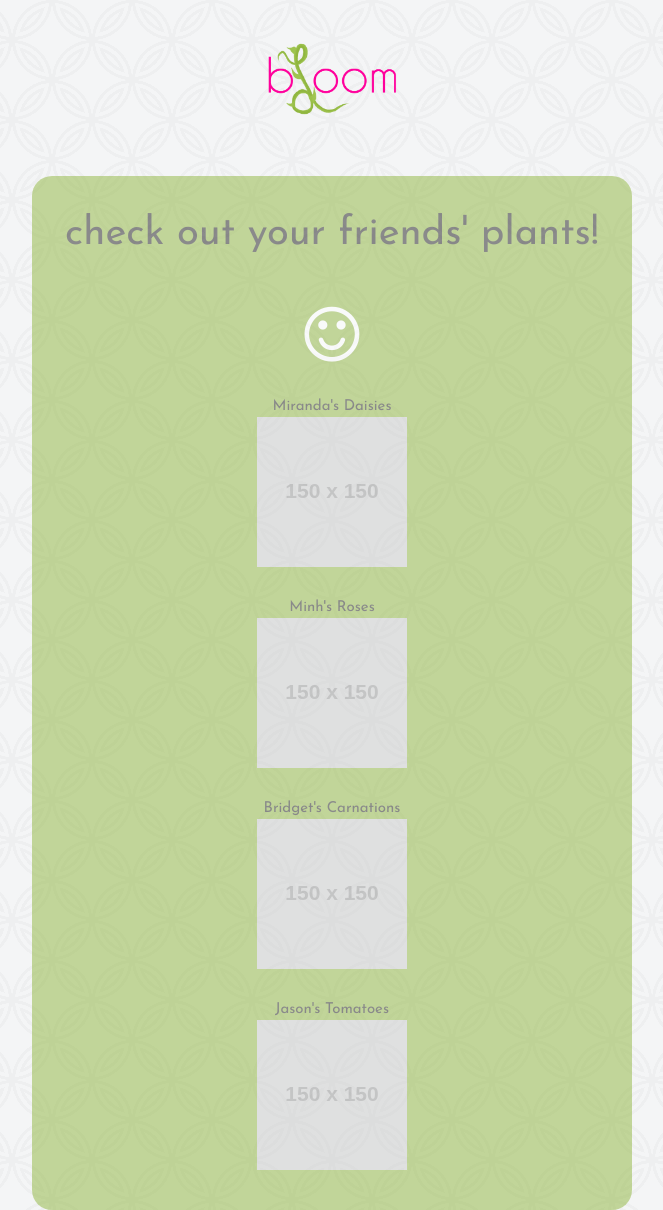
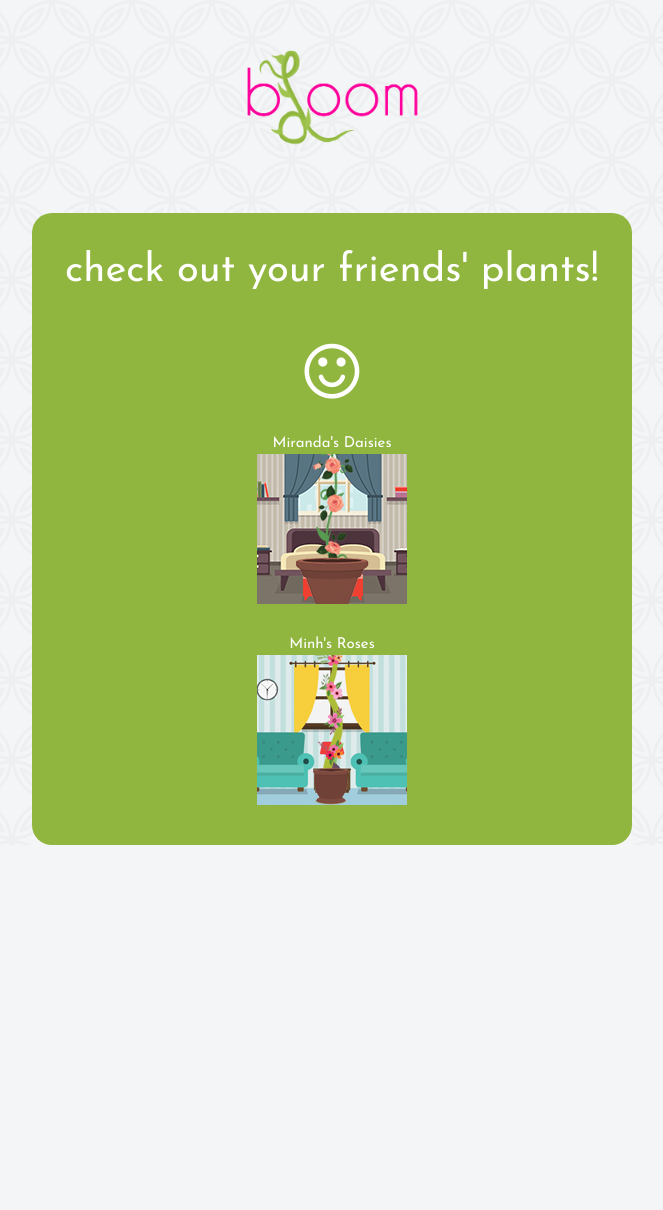
Before and after one commit to YeomansIII/bloom, a Django app: template bloom_django/templates/friends.html in a window 1280 px wide. Shown: the whole page, without its empty margins (308-971 px from the left). After the commit the page ends 845 px from the top, so only its background shows below. Run offline with Django 3.2, Linux system fonts and the light colour scheme; the template is opened without the code that fills it, so the values that code supplies are empty; grey boxes labelled with a size stand in for pictures from a placeholder-image service; parts of the project's set-up code (start-up, migrations or seed data) failed here and were passed over; some libraries are stand-ins or nearby versions.

Commit message:
Small changes to CSS

```diff
--- a/bloom_django/static/css/main.css
+++ b/bloom_django/static/css/main.css
@@ -103,6 +103,10 @@ body{
 .container{
     height: 50vh;
     margin-top: 15vh;
+}
+
+.white {
+    color: #fff;
 }
 
 /* Index Page */
@@ -261,7 +265,7 @@ i.mirrored{
 
 .container .title-logo img {
     margin-top: 23px;
-    width: 150px;
+    width: 200px;
     height: auto;
 }
 
@@ -478,7 +482,6 @@ i.mirrored{
     text-align: center;
     border-radius: 20px;
     background-color:#90b63f ;
-    opacity: 0.5;
     margin: 0 auto;
     position: relative;
     padding-bottom: 40px;
@@ -629,6 +632,10 @@ Modify as content requires.
     .watering-can {
         display: none;
     }
+
+    .container .title-logo img {
+        width: 150px;
+    }
 }
 
 @media print,
--- a/bloom_django/templates/friends.html
+++ b/bloom_django/templates/friends.html
@@ -21,17 +21,12 @@
             <div class="title-logo"><img src="../static/img/bloom.png"></div>
             <div class="hide-friends-scrollbar">
                 <div class="friends-box">
-                    <p>check out your friends' plants!</p>
+                    <p class="white">check out your friends' plants!</p>
                     <i style="margin:0 auto;width:10%;display:block;color:#fff;" class="fa fa-smile-o fa-4x"></i>
-                    <p style="margin:0;font-size:15px;">Miranda's Daisies</p>
-                    <img src="http://placehold.it/150x150" />
-                    <p style="margin:0; font-size:15px;">Minh's Roses</p>
-                    <img src="http://placehold.it/150x150" />
-                    <p style="margin:0;font-size:15px;">Bridget's Carnations</p>
-                    <img src="http://placehold.it/150x150" />
-                    <p style="margin:0;font-size:15px;">Jason's Tomatoes</p>
-                    <img src="http://placehold.it/150x150" />
-
+                    <p class="white" style="margin:0;font-size:15px;">Miranda's Daisies</p>
+                    <img src="../static/img/friendplant-2.png" />
+                    <p class="white" style="margin:0; font-size:15px;">Minh's Roses</p>
+                    <img src="../static/img/friendplant-1.png" />
                 </div>
             </div>
         </div>
```
Also changed, not shown: bloom_django/static/img/friendplant-1.png (added), bloom_django/static/img/friendplant-2.png (added).
